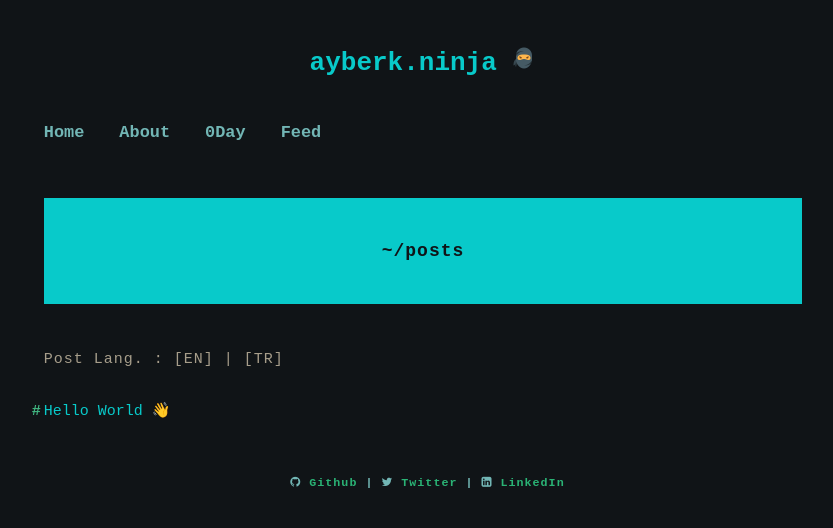
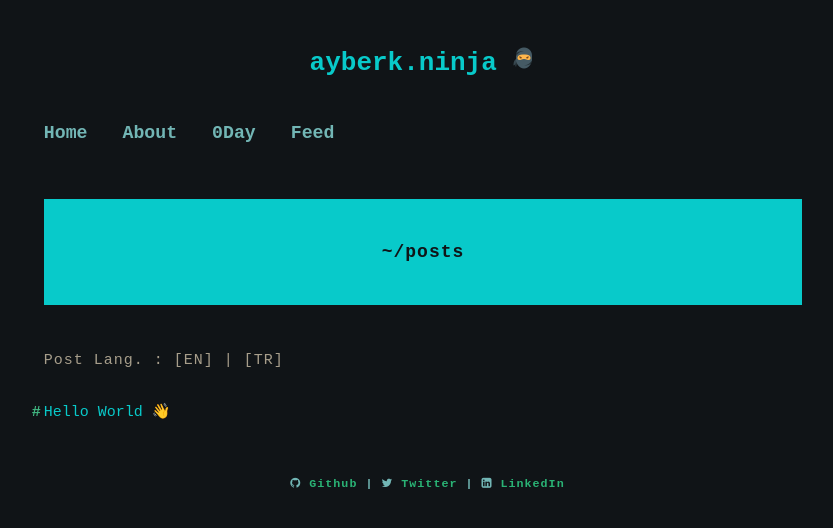
Before and after one commit to mhmtayberk/ayberkninja.github.io, a Jekyll site: the page built from index.html, in a window 1280 px wide. Shown: the top 528 px of the page, without its empty margins (217-1050 px from the left). Built offline with Jekyll 4.4.1, drawn with Linux system fonts in a browser that asks for light colours; the list of posts is cut into pages by our own code.

Commit message:
Update custom.css

```diff
--- a/assets/css/custom.css
+++ b/assets/css/custom.css
@@ -35,7 +35,7 @@ nav {
 nav a {
 	color: #72b6b5 !important;
 	padding-right: 2rem;
-	font-size: 1.3rem;
+	font-size: 1.4rem;
 	font-weight: bold;
 }
 
```
